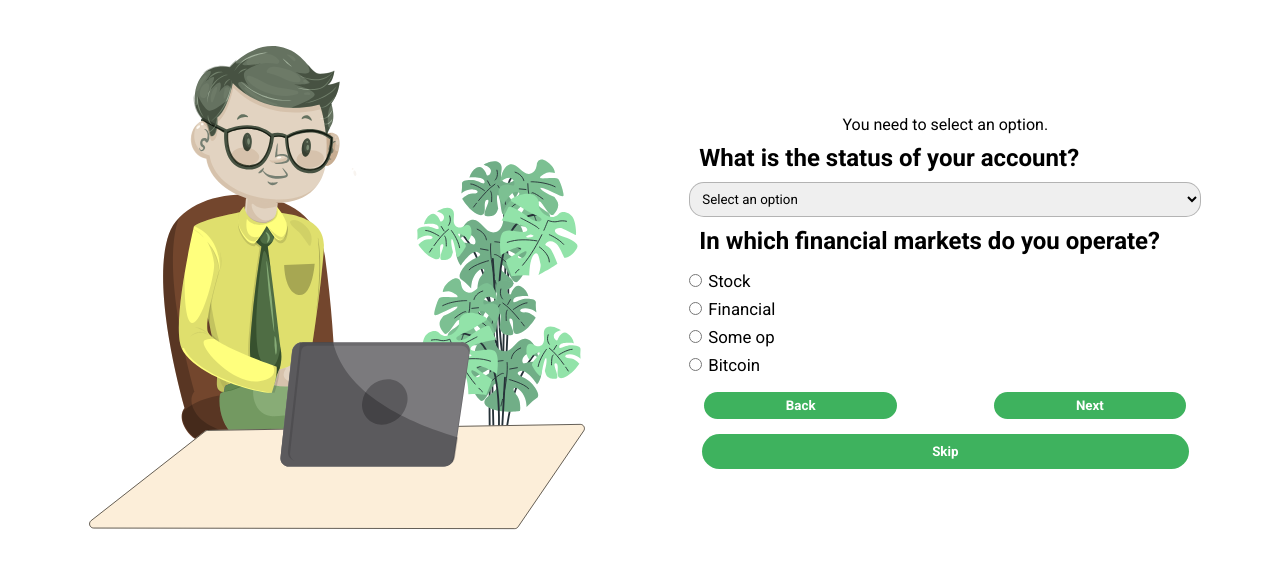
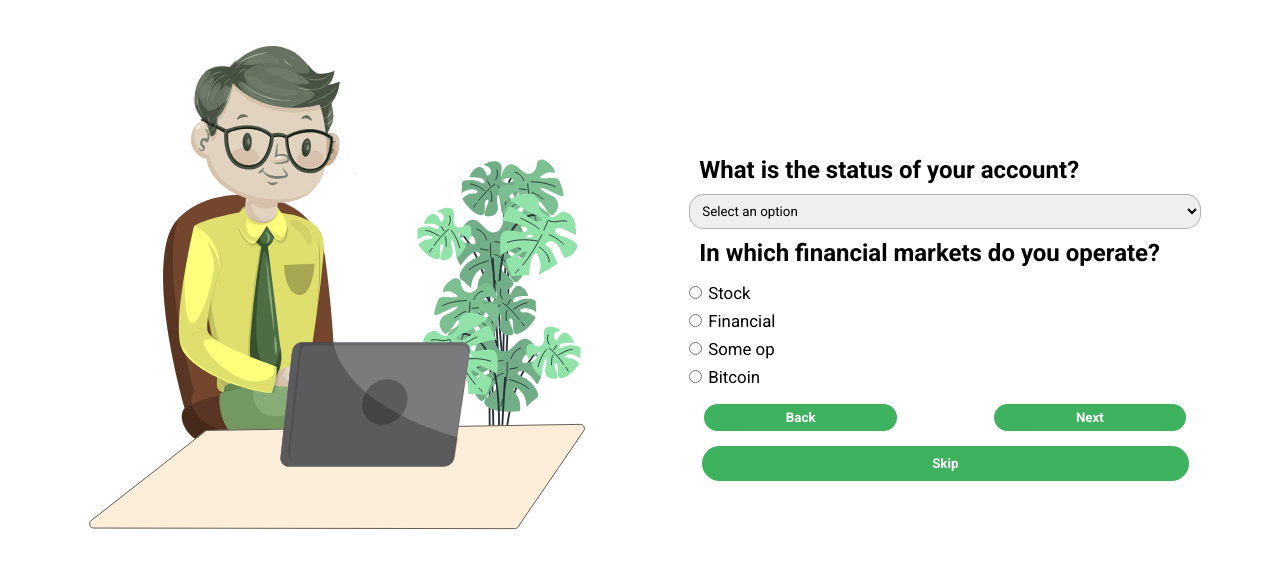
Before and after one commit to 007thiago/thiago-first-challenge, a plain HTML site: page 3rd.html in a window 1280 px wide. Drawn offline with Linux system fonts and the light colour scheme.

Commit message:
correcao de erro

```diff
--- a/3rd.html
+++ b/3rd.html
@@ -14,7 +14,7 @@
 				<img src="assets/image/two.svg">
 			</div>
 			<div>
-				<div class="errorMessageForm">
+				<div class="errorMessageForm1">
 						<p> You need to select an option. </p>
 				</div>
 				<form class="form3rd" action="4th.html" onsubmit="return validateSelect()">
```
